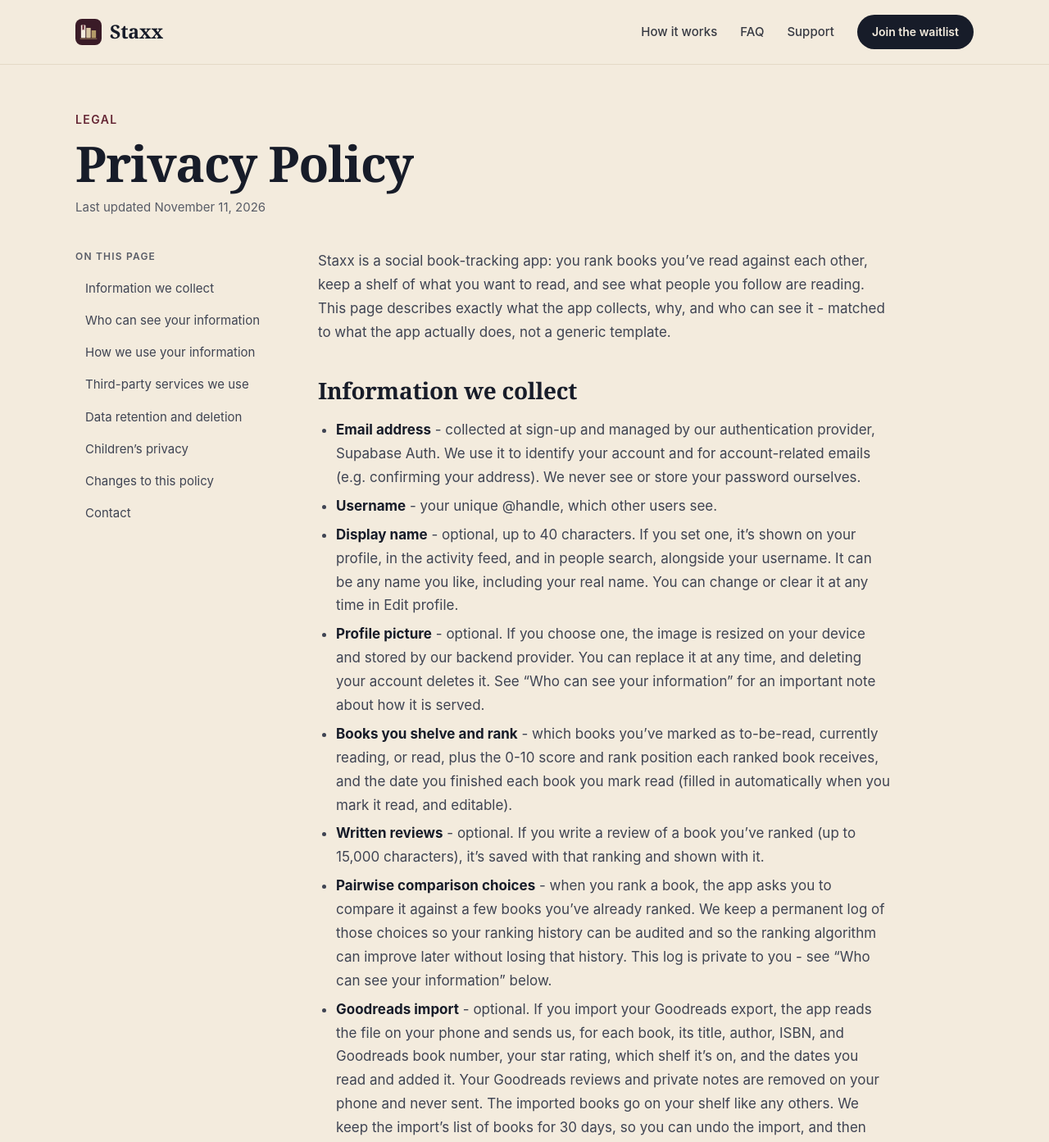
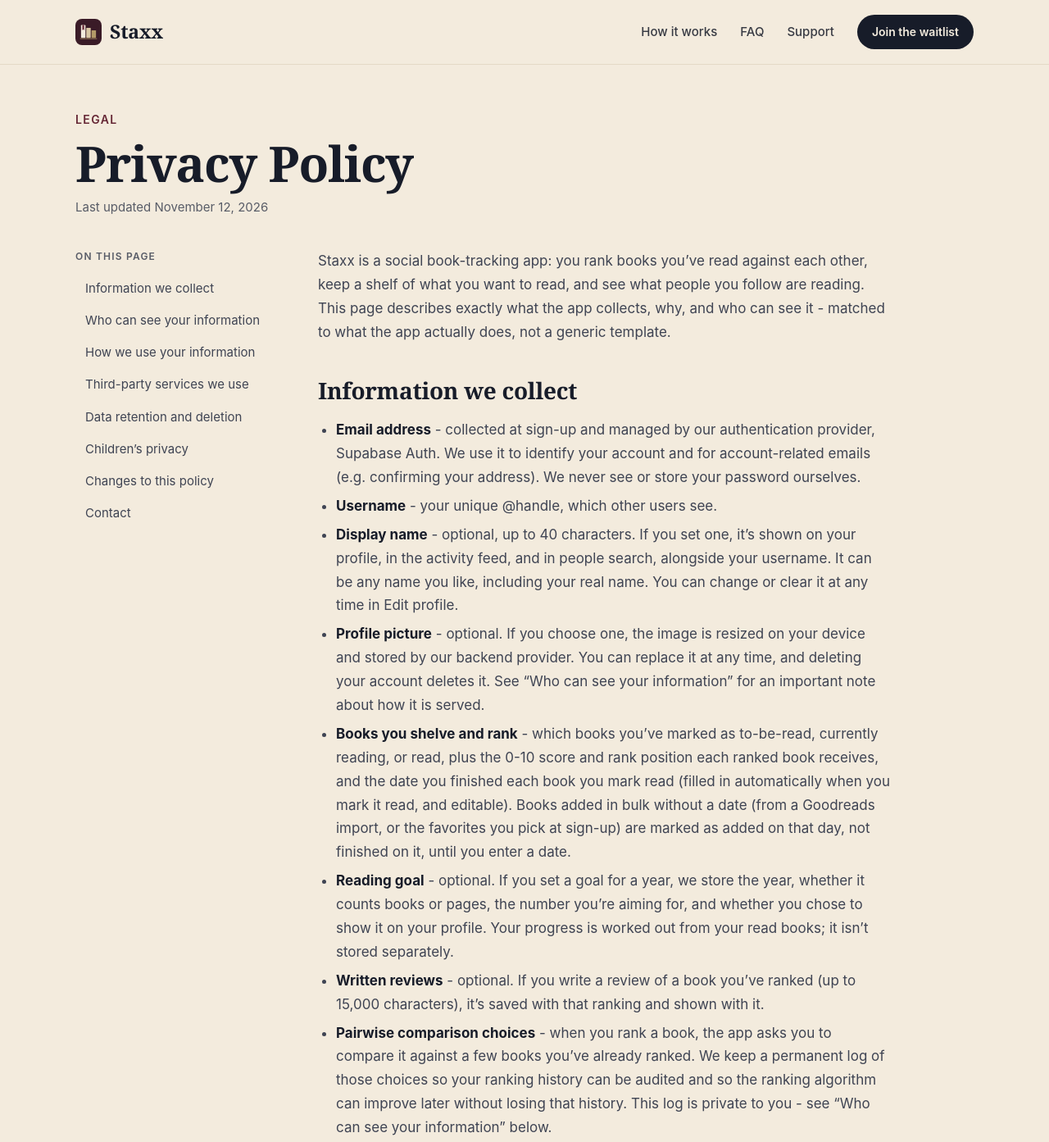
Before and after one commit to jaredcopeland6/staxx-site, an Astro site: page /privacy in a window 1280 px wide. Shown: the top 1393 px of the page at 82% size. Built offline with nearby package versions, Linux system fonts and the light colour scheme; Astro itself is replaced by a stand-in of ours.

Commit message:
Privacy: reading goals, Stats and taste match, bulk-added dates; updated November 12, 2026
- Information we collect: what a reading goal stores; books added in bulk
  are marked as added that day, not finished.
- Who can see your information: goal private unless shown; Stats built only
  from what the viewer can already see; taste match uses shared rankings;
  imported stars and favorite genres never used.
- Deletion: reading goals listed among what account deletion removes.

Co-Authored-By: Claude Opus 5.5 <noreply@anthropic.com>

```diff
--- a/src/content/pages/privacy.md
+++ b/src/content/pages/privacy.md
@@ -1,7 +1,7 @@
 ---
 title: "Privacy Policy"
 description: "What Staxx collects, who can see it, the services we use, and how to delete your account."
-updated: 2026-11-11
+updated: 2026-11-12
 ---
 
 Staxx is a social book-tracking app: you rank books you've read against each other, keep a shelf of what you want to read, and see what people you follow are reading. This page describes exactly what the app collects, why, and who can see it - matched to what the app actually does, not a generic template.
@@ -12,7 +12,8 @@ Staxx is a social book-tracking app: you rank books you've read against each oth
 - **Username** - your unique @handle, which other users see.
 - **Display name** - optional, up to 40 characters. If you set one, it's shown on your profile, in the activity feed, and in people search, alongside your username. It can be any name you like, including your real name. You can change or clear it at any time in Edit profile.
 - **Profile picture** - optional. If you choose one, the image is resized on your device and stored by our backend provider. You can replace it at any time, and deleting your account deletes it. See "Who can see your information" for an important note about how it is served.
-- **Books you shelve and rank** - which books you've marked as to-be-read, currently reading, or read, plus the 0-10 score and rank position each ranked book receives, and the date you finished each book you mark read (filled in automatically when you mark it read, and editable).
+- **Books you shelve and rank** - which books you've marked as to-be-read, currently reading, or read, plus the 0-10 score and rank position each ranked book receives, and the date you finished each book you mark read (filled in automatically when you mark it read, and editable). Books added in bulk without a date (from a Goodreads import, or the favorites you pick at sign-up) are marked as added on that day, not finished on it, until you enter a date.
+- **Reading goal** - optional. If you set a goal for a year, we store the year, whether it counts books or pages, the number you're aiming for, and whether you chose to show it on your profile. Your progress is worked out from your read books; it isn't stored separately.
 - **Written reviews** - optional. If you write a review of a book you've ranked (up to 15,000 characters), it's saved with that ranking and shown with it.
 - **Pairwise comparison choices** - when you rank a book, the app asks you to compare it against a few books you've already ranked. We keep a permanent log of those choices so your ranking history can be audited and so the ranking algorithm can improve later without losing that history. This log is private to you - see "Who can see your information" below.
 - **Goodreads import** - optional. If you import your Goodreads export, the app reads the file on your phone and sends us, for each book, its title, author, ISBN, and Goodreads book number, your star rating, which shelf it's on, and the dates you read and added it. Your Goodreads reviews and private notes are removed on your phone and never sent. The imported books go on your shelf like any others. We keep the import's list of books for 30 days, so you can undo the import, and then delete it.
@@ -31,6 +32,8 @@ We do not ask for your real name, phone number, address, payment information, or
 ## Who can see your information
 
 Staxx is a social app, and most of the data above is visible to other signed-in users, not only people who follow you - this is true today of your username and display name, your rankings and written reviews, your shelf (including finish dates), your follows/followers list, and your activity. Some things are private: only you can see your pairwise comparison choices, your Goodreads import, your imported star ratings, your favorite genres, the books you've hidden from your picks, and your list of blocked accounts, and nobody you report can see that you reported them - reports are read only by Staxx's moderator. Someone you have blocked can't see any of your information in the app, and you can't see theirs.
+
+**Reading goals and Stats.** Your reading goal is private unless you turn on "Show on my profile"; then people who can see your profile see the goal and your progress toward it. The Stats tab on a profile (totals, books by month, genres, vibe, scores, and similar) is built only from what the person looking can already see: your rankings, your read books and their finish dates, and the books' own details. Its taste match ("You and X agree N% of the time") compares only books you have both ranked. On your own profile, Stats can also show which person you follow has the closest taste to yours; only you see that. Stats and taste match never use your imported star ratings or your favorite genres.
 
 **Shared book pages are public.** When you share a book from Staxx, the link opens a page on staxxbooks.com that anyone can see without signing in. It shows the book's details (title, author, cover, genres, and what the book is like), plus Staxx's average score for it once at least five readers have ranked it. It never shows who ranked it, what anyone scored it, or who shared it. The score you send with a share is only in the message you write.
 
@@ -60,7 +63,7 @@ We do not use any third-party advertising services. The app uses no analytics se
 
 ## Data retention and deletion
 
-You can permanently delete your account at any time from inside the app: **Profile → Settings → Delete account**. Deleting your account immediately and permanently removes your rankings and written reviews, shelf items and finish dates, comparison history, Goodreads imports and imported star ratings, favorite genres, books hidden from your picks, follows and followers, activity, tag suggestions, blocks, reports you've filed (about people or books), your profile picture, and your profile (including your username and display name) - this cannot be undone. Your books also stop counting toward the shared reading counts within a day.
+You can permanently delete your account at any time from inside the app: **Profile → Settings → Delete account**. Deleting your account immediately and permanently removes your rankings and written reviews, shelf items and finish dates, reading goals, comparison history, Goodreads imports and imported star ratings, favorite genres, books hidden from your picks, follows and followers, activity, tag suggestions, blocks, reports you've filed (about people or books), your profile picture, and your profile (including your username and display name) - this cannot be undone. Your books also stop counting toward the shared reading counts within a day.
 
 ## Children's privacy
 
```
